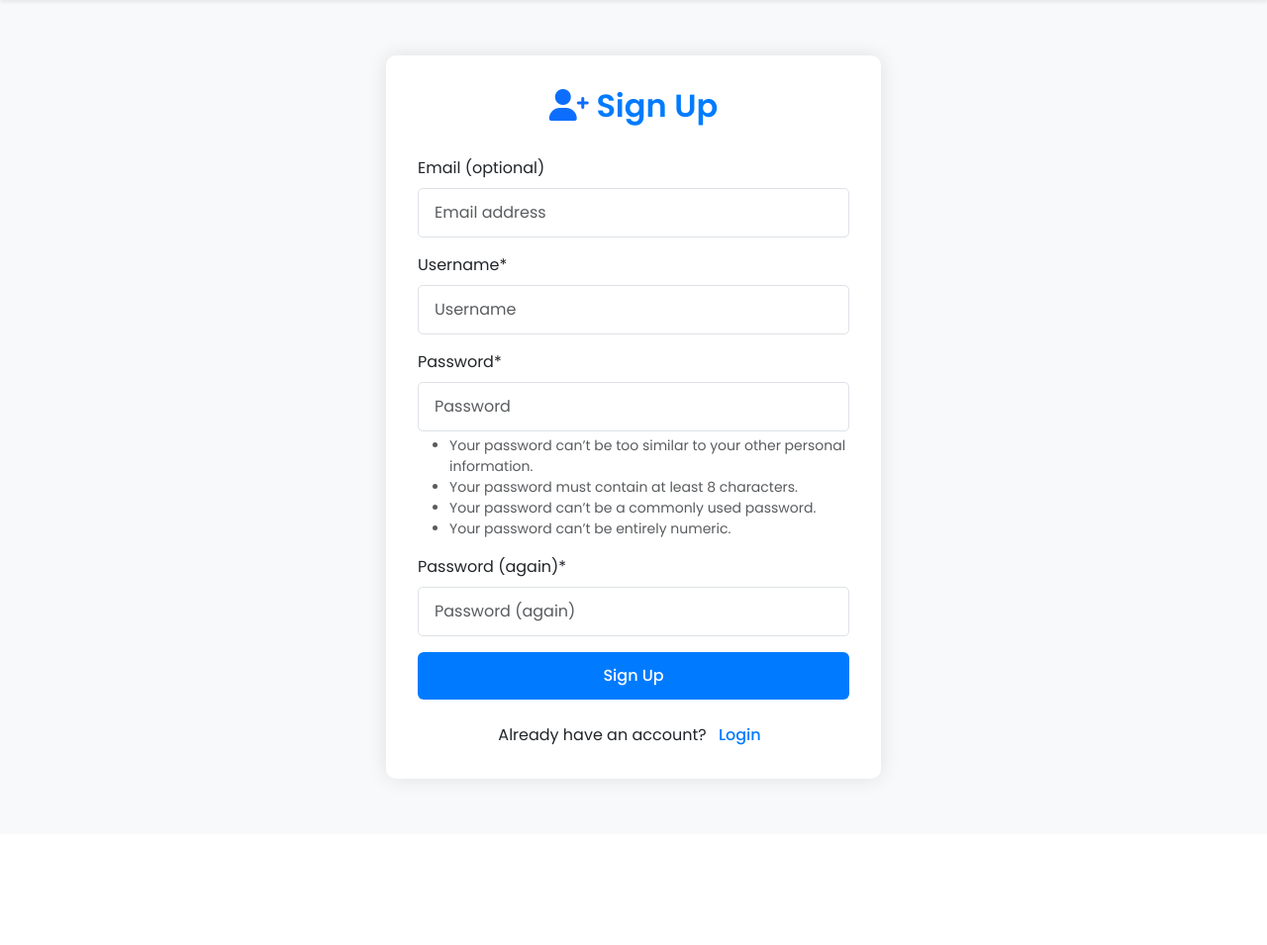
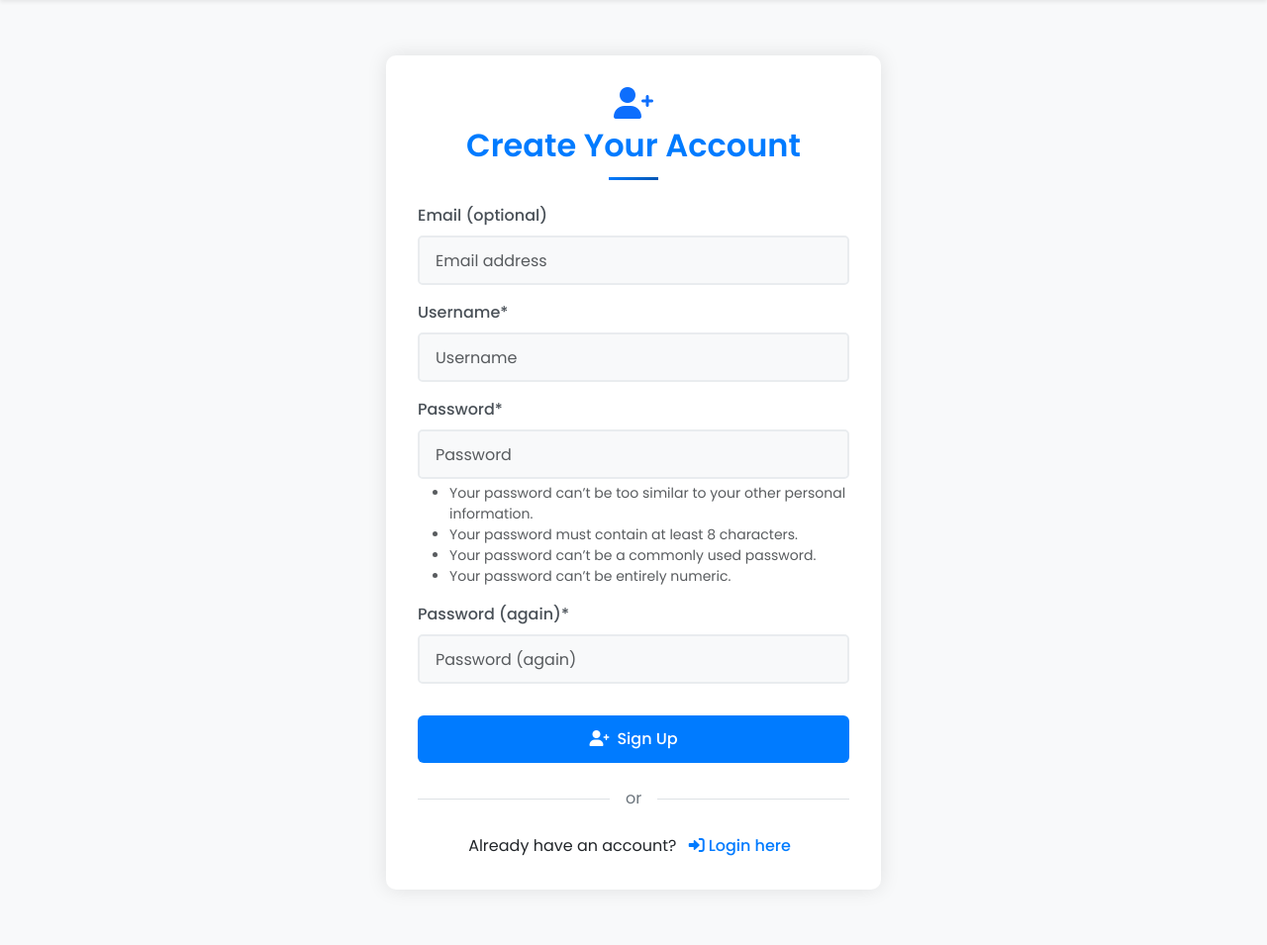
Before and after one commit to Shuhrat2612/crm-django, a Django app: page /accounts/signup/ in a window 1280 px wide. Shown: the part 78-1033 px from the top of the page at 99% size. Before the commit the page ends 872 px from the top, so only its background shows below. Run offline with Django 5.2, Linux system fonts and the light colour scheme; some libraries are stand-ins or nearby versions.

Commit message:
Update signup.html

```diff
--- a/home/templates/account/signup.html
+++ b/home/templates/account/signup.html
@@ -1,23 +1,45 @@
 {% extends "base.html" %}
 {% load crispy_forms_tags %}
 
+{% block title %}Sign Up | CRM System{% endblock %}
+
 {% block content %}
+<div class="login-page">
     <div class="auth-container">
-    <h2>
-        <i class="fas fa-user-plus text-primary"></i>
-        Sign Up
+        <h2 class="text-center mb-4">
+            <i class="fas fa-user-plus d-block text-primary mb-2"></i>
+            <span>Create Your Account</span>
         </h2>
-    <form method="post" action="{% url 'account_signup' %}">
+
+        {% if form.errors %}
+        <div class="alert alert-error">
+            <strong><i class="fas fa-exclamation-triangle me-1"></i>Oops!</strong> Please fix the errors below.
+        </div>
+        {% endif %}
+
+        <form method="POST" action="{% url 'account_signup' %}" novalidate>
             {% csrf_token %}
             {{ form|crispy }}
+
             {% if redirect_field_value %}
-        <input type="hidden" name="{{ redirect_field_name }}" value="{{ redirect_field_value }}" />
+            <input type="hidden" name="{{ redirect_field_name }}" value="{{ redirect_field_value }}">
             {% endif %}
-        <button class="btn btn-primary" type="submit">Sign Up</button>
+
+            <button type="submit" class="btn btn-primary w-100 mt-3">
+                <i class="fas fa-user-plus me-2"></i>Sign Up
+            </button>
         </form>
+
+        <div class="divider"><span>or</span></div>
+
         <div class="auth-links">
-        <span>Already have an account?</span>
-        <a href="{% url 'account_login' %}">Login</a>
+            <p class="mb-0">
+                Already have an account?
+                <a href="{% url 'account_login' %}">
+                    <i class="fas fa-sign-in-alt me-1"></i>Login here
+                </a>
+            </p>
+        </div>
     </div>
 </div>
 {% endblock %}
```
Lines whose indentation alone changed are shown as unchanged.
